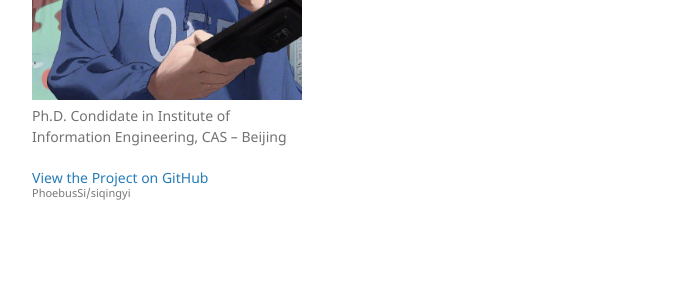
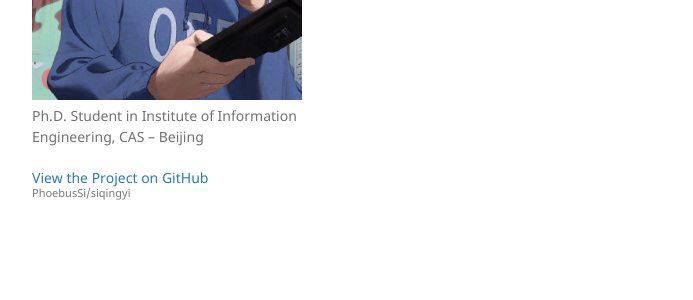
Before and after one commit to PhoebusSi/siqingyi, a Jekyll site: the page built from another-page.md, in a window 1280 px wide. Shown: the part 279-579 px from the top of the page, without its empty margins (178-871 px from the left). Built offline with Jekyll 4.4.1, drawn with Linux system fonts in a browser that asks for light colours; our own code applies the rules of GitHub Pages for plain Markdown files.

Commit message:
Update _config.yml

```diff
--- a/_config.yml
+++ b/_config.yml
@@ -1,6 +1,6 @@
 title: Si Qingyi
 logo: /assets/img/logo.png
-description: Ph.D. Condidate in Institute of Information Engineering, CAS – Beijing
+description: Ph.D. Student in Institute of Information Engineering, CAS – Beijing
 show_downloads: false
 google_analytics:
 theme: jekyll-theme-minimal
```
